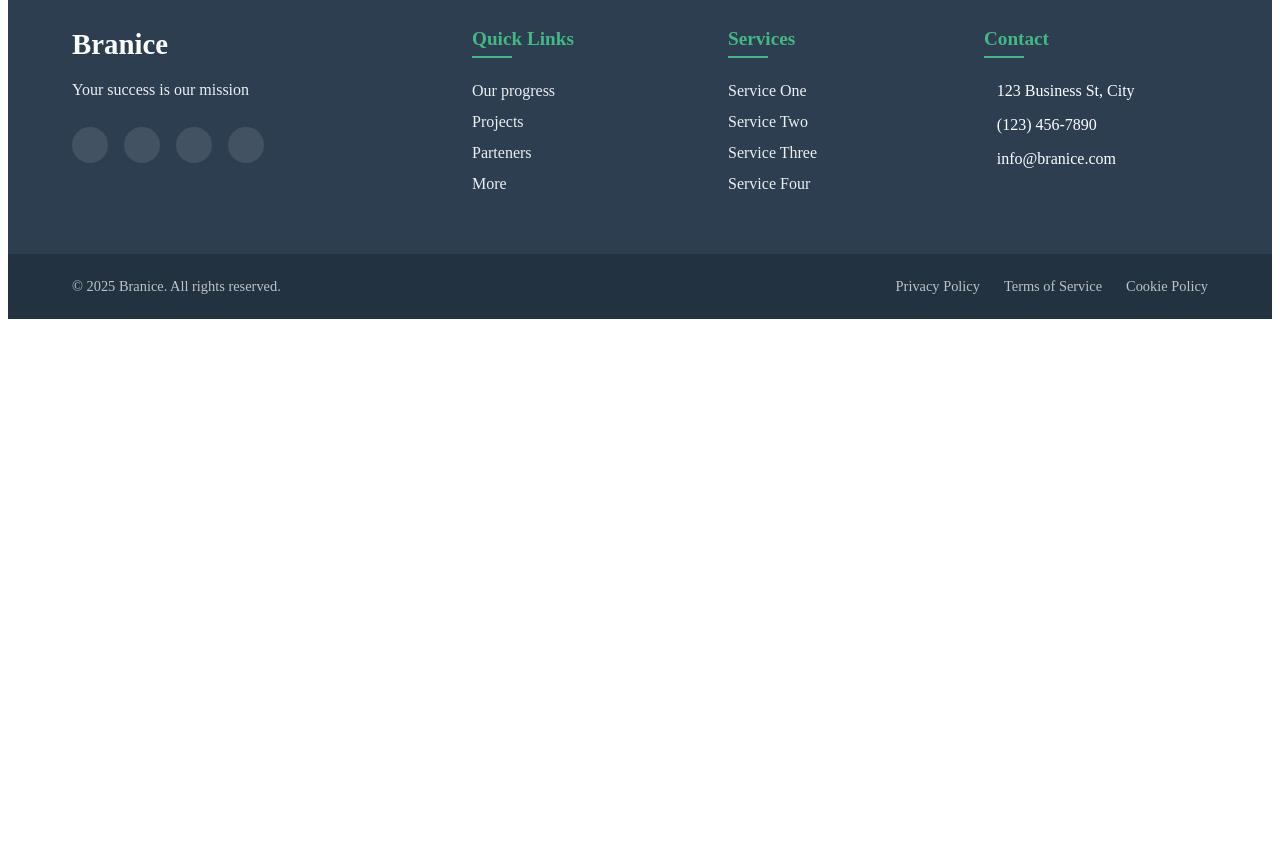
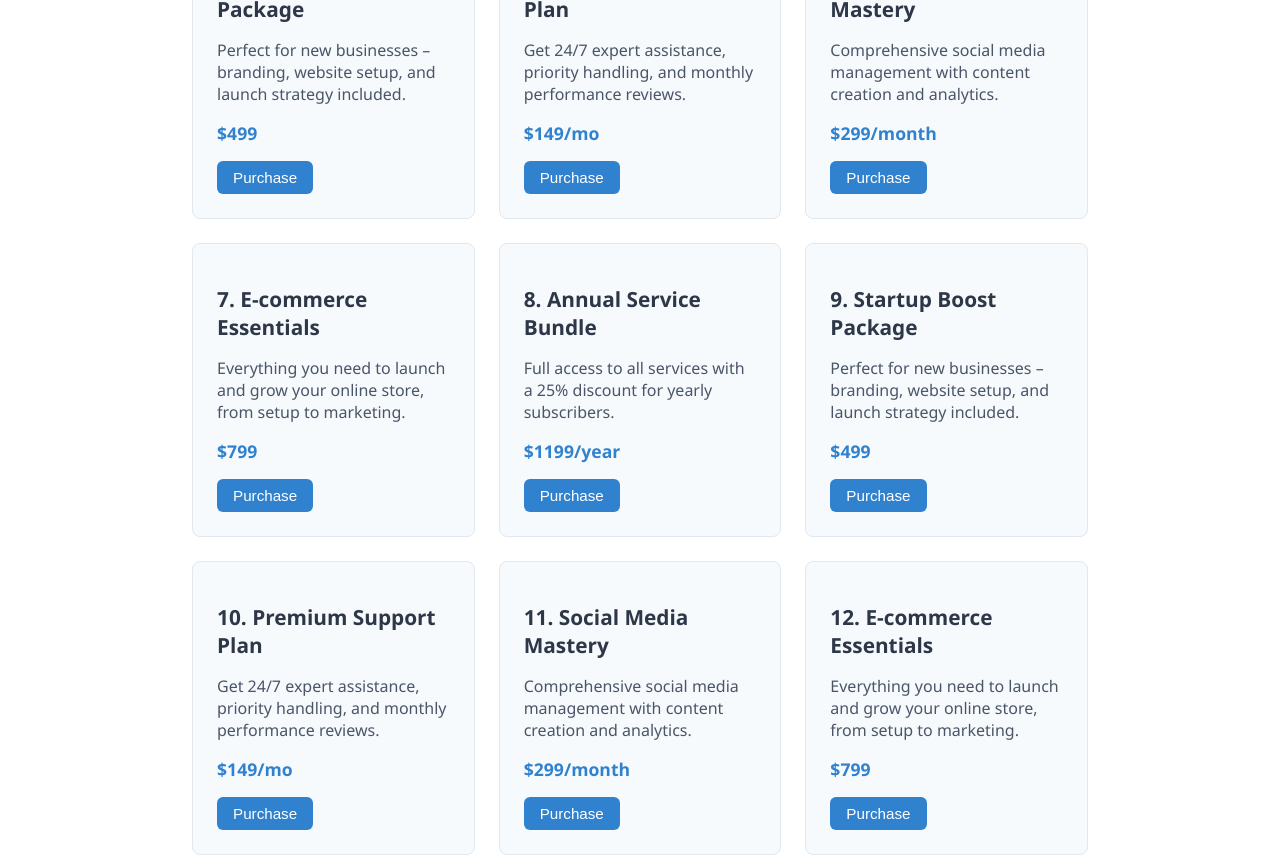
Before and after one commit to MBUDA-BRANICE-NJIRA/VueJs-With-Routes-Class-Assignment, a Vue app: page /Offers in a window 1280 px wide. Shown: the part 660-1517 px from the top of the page. Before the commit the page ends 987 px from the top, so only its background shows below. Built offline with nearby package versions, Linux system fonts and the light colour scheme.

Commit message:
Worked on the Over view section

```diff
--- a/src/views/OffersView.vue
+++ b/src/views/OffersView.vue
@@ -7,10 +7,10 @@
 
     <section class="offers-list">
       <div v-for="(offer, index) in offers" :key="index" class="offer-box">
-        <h2 class="offer-title">{{ offer.title }}</h2>
+        <h2 class="offer-title">{{ index + 1 }}. {{ offer.title }}</h2>
         <p class="offer-description">{{ offer.description }}</p>
         <div class="offer-price">{{ offer.price }}</div>
-        <button class="offer-button">Learn More</button>
+        <button class="offer-button">Purchase</button>
       </div>
     </section>
   </div>
@@ -28,9 +28,59 @@ export default {
           price: "$499"
         },
         {
+          title: "Startup Boost Package",
+          description: "Perfect for new businesses – branding, website setup, and launch strategy included.",
+          price: "$499"
+        },
+        {
+          title: "Startup Boost Package",
+          description: "Perfect for new businesses – branding, website setup, and launch strategy included.",
+          price: "$499"
+        },
+        {
+          title: "Startup Boost Package",
+          description: "Perfect for new businesses – branding, website setup, and launch strategy included.",
+          price: "$499"
+        },
+        {
           title: "Premium Support Plan",
           description: "Get 24/7 expert assistance, priority handling, and monthly performance reviews.",
           price: "$149/mo"
+        },
+        {
+          title: "Social Media Mastery",
+          description: "Comprehensive social media management with content creation and analytics.",
+          price: "$299/month"
+        },
+        {
+          title: "E-commerce Essentials",
+          description: "Everything you need to launch and grow your online store, from setup to marketing.",
+          price: "$799"
+        },
+        {
+          title: "Annual Service Bundle",
+          description: "Full access to all services with a 25% discount for yearly subscribers.",
+          price: "$1199/year"
+        },
+        {
+          title: "Startup Boost Package",
+          description: "Perfect for new businesses – branding, website setup, and launch strategy included.",
+          price: "$499"
+        },
+        {
+          title: "Premium Support Plan",
+          description: "Get 24/7 expert assistance, priority handling, and monthly performance reviews.",
+          price: "$149/mo"
+        },
+        {
+          title: "Social Media Mastery",
+          description: "Comprehensive social media management with content creation and analytics.",
+          price: "$299/month"
+        },
+        {
+          title: "E-commerce Essentials",
+          description: "Everything you need to launch and grow your online store, from setup to marketing.",
+          price: "$799"
         },
         {
           title: "Annual Service Bundle",
```
